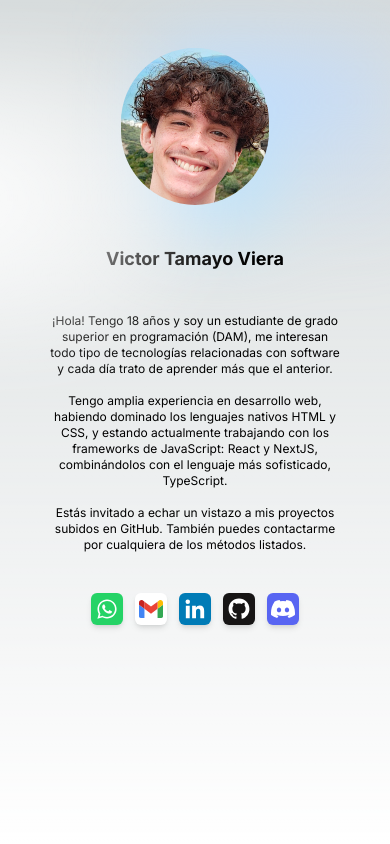
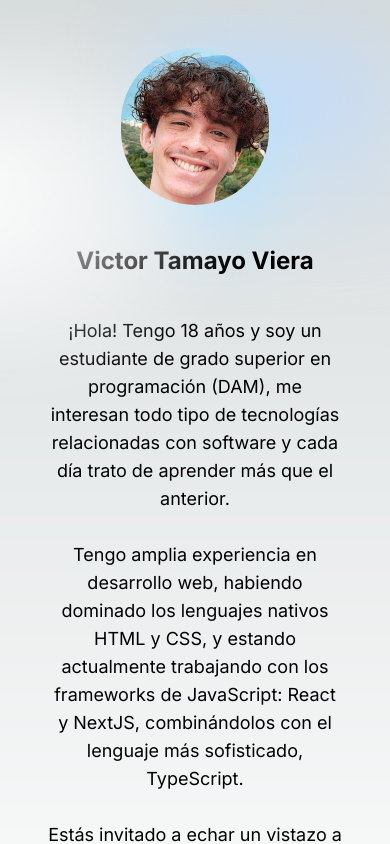
Before and after one commit to freckledAsf/onelink, a Next.js app: page / in a window 390 px wide. Shown: the top 844 px of the page. Built offline with nearby package versions, Linux system fonts and the light colour scheme.

Commit message:
updated font sizes and overflow directive

```diff
--- a/app/layout.tsx
+++ b/app/layout.tsx
@@ -17,7 +17,7 @@ export default function RootLayout({
   children: React.ReactNode
 }) {
   return (
-    <html lang="es" className='overflow-x-hidden'>
+    <html lang="es">
       <body className={inter.className}>{children}</body>
     </html>
   )
--- a/app/page.tsx
+++ b/app/page.tsx
@@ -84,9 +84,9 @@ const socials: Social[] = [
 
 export default function Home() {
   return (
-    <main className="flex min-h-screen flex-col items-center sm:px-24 p-12">
+    <main className="overflow-x-hidden flex min-h-screen flex-col items-center sm:px-24 p-12">
       <div className='absolute h-[300px] w-[480px] -translate-x-1/2 rounded-full bg-gradient-radial from-white to-transparent blur-2xl dark:bg-gradient-to-br dark:from-transparent dark:to-blue-700 dark:opacity-10 lg:h-[360px]' />
-      <div className="flex flex-col place-items-center">
+      <div className="flex flex-col place-items-center max-w-3xl">
         <Image
           className="rounded-full relative dark:drop-shadow-[0_0_0.3rem_#ffffff70]"
           src="/avatar.png"
@@ -95,8 +95,8 @@ export default function Home() {
           height={148}
           priority
         />
-        <h1 className='md:text-4xl sm:text-2xl text-lg font-bold mt-10 text-center'>Victor Tamayo Viera</h1>
-        <p className='md:text-xl sm:text-lg text-xs mt-10 text-center'>
+        <h1 className='md:text-4xl text-2xl font-bold mt-10 text-center'>Victor Tamayo Viera</h1>
+        <p className='md:text-xl text-lg mt-10 text-center'>
           ¡Hola! Tengo 18 años y soy un estudiante de grado superior en programación (DAM),
           me interesan todo tipo de tecnologías relacionadas con software y
           cada día trato de aprender más que el anterior.
```
